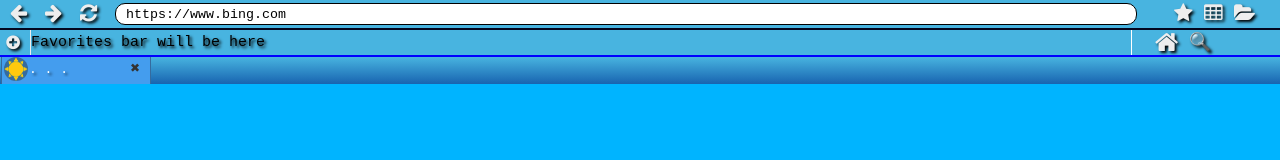
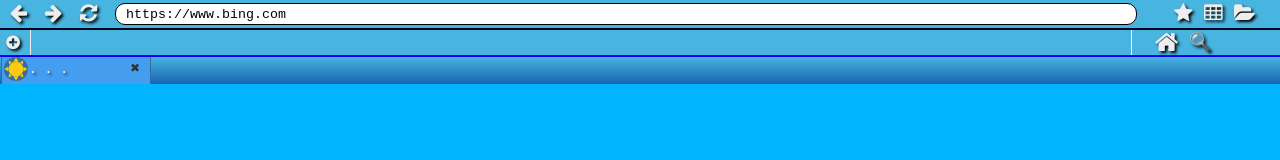
Before and after one commit to RobertSchalk/SkyNet-Browser, an Electron app: page src/index.html in a window 1280 px wide. Drawn offline with nearby package versions, Linux system fonts and the light colour scheme; no server answers.

Commit message:
configured navigation panel to hold favorites bar.

```diff
--- a/src/index.html
+++ b/src/index.html
@@ -55,15 +55,18 @@
             </div>
         </a>
         <div id="favoritesBar">
-          <div class="placeholder">Favorites bar will be here</div>
+          <!--
+          <a class="favBar-item">url 1</a>
+          <a class="favBar-item">url 2</a>
+          <a class="favBar-item"></a>-->
+
         </div>
         <div id="home" class="lowButtons" title="Go to your HomePage"><i class="fa fa-home" aria-hidden = "true"></i></div>
         <div id="zoom" class="lowButtons" title="Zoom-in/out 100% / 200% / 300%"><i class="zoom" aria-hidden = "true">&#x1f50d;</i></div>
-          <div class="sky-tabgroup">
+        <div class="sky-tabgroup">
             <div id="tabs" class="sky-tabs"></div>
         </div>
     </div>
-
 
 
     <div class="page">
```
